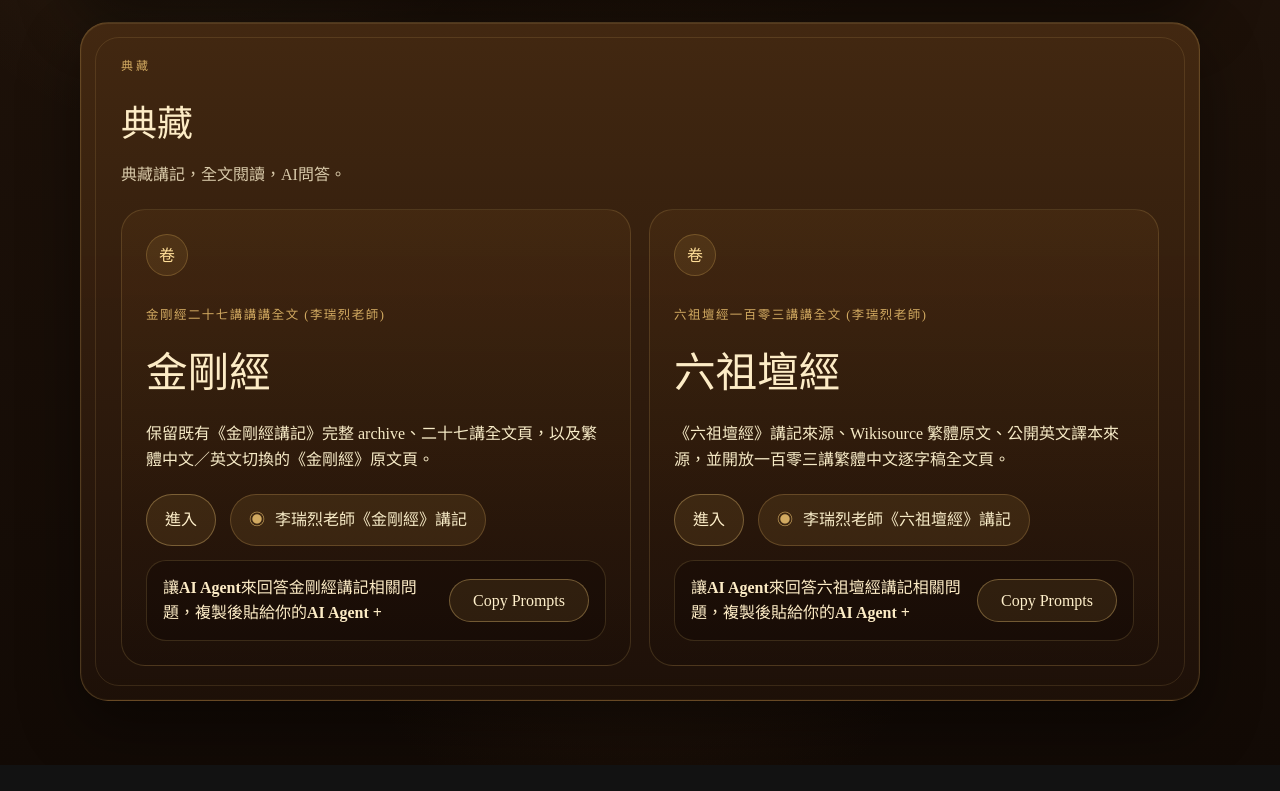
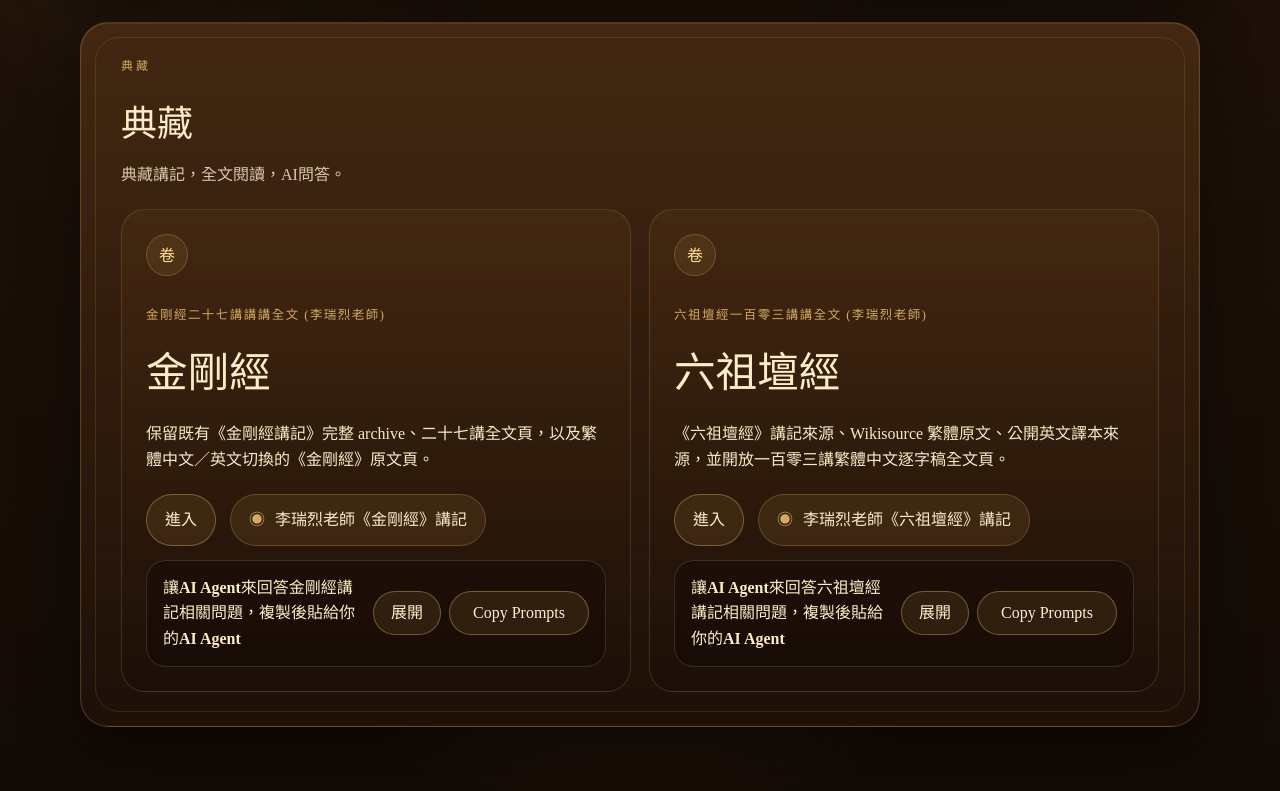
Before and after one commit to jackylee0424/buddha-md, a React (Vite) app: page / in a window 1280 px wide. Shown: the part 407-1198 px from the top of the page. Before the commit the page ends 1172 px from the top, so only its background shows below. Built offline with nearby package versions, Linux system fonts and the light colour scheme.

Commit message:
fix: align homepage prompt toggle tests

```diff
--- a/src/App.tsx
+++ b/src/App.tsx
@@ -361,15 +361,19 @@ function App() {
                     </div>
                     <div className={isPromptExpanded ? 'book-card__prompt book-card__prompt--expanded' : 'book-card__prompt'}>
                       <div className="book-card__prompt-header">
-                        <h4>{book.cliPromptTitle} <span
+                        <h4>{book.cliPromptTitle}</h4>
+                        <div className="book-card__prompt-actions">
+                          <button
+                            type="button"
+                            className="book-card__prompt-toggle"
                             aria-expanded={isPromptExpanded}
                             aria-controls={promptBodyId}
                             onClick={() => setExpandedPromptId((current) => (current === promptId ? null : promptId))}
                           >
-                            {isPromptExpanded ? '-' : '+'}
-                          </span></h4>
-                        <div className="book-card__prompt-actions">
-
+                            {isPromptExpanded
+                              ? (locale === 'en' ? 'Hide' : '收合')
+                              : (locale === 'en' ? 'Show' : '展開')}
+                          </button>
                           <button
                             type="button"
                             className="book-card__copy"
```
Also changed, not shown: 1 other file (tests, documents, lock files or other folders).
